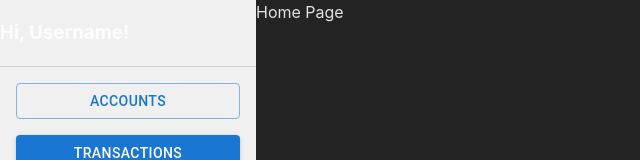
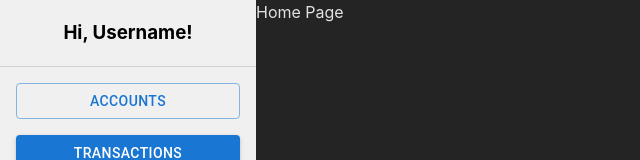
Before and after one commit to CalvinChanCan/gpa-ui, a React (Vite) app: page / in a window 1280 px wide. Shown: the top 160 px of the page, without its empty margins (0-640 px from the left). Built offline with nearby package versions, Linux system fonts and the light colour scheme.

Commit message:
Center welcome message.

```diff
--- a/src/components/Sidebar/Sidebar.scss
+++ b/src/components/Sidebar/Sidebar.scss
@@ -7,6 +7,11 @@
     bottom: 0;
     width: 20vw;
     background-color: #f0f0f0;
+
+    h3 {
+      color: black;
+      text-align: center;
+    }
   }
 
   .sidebar-button {
```
